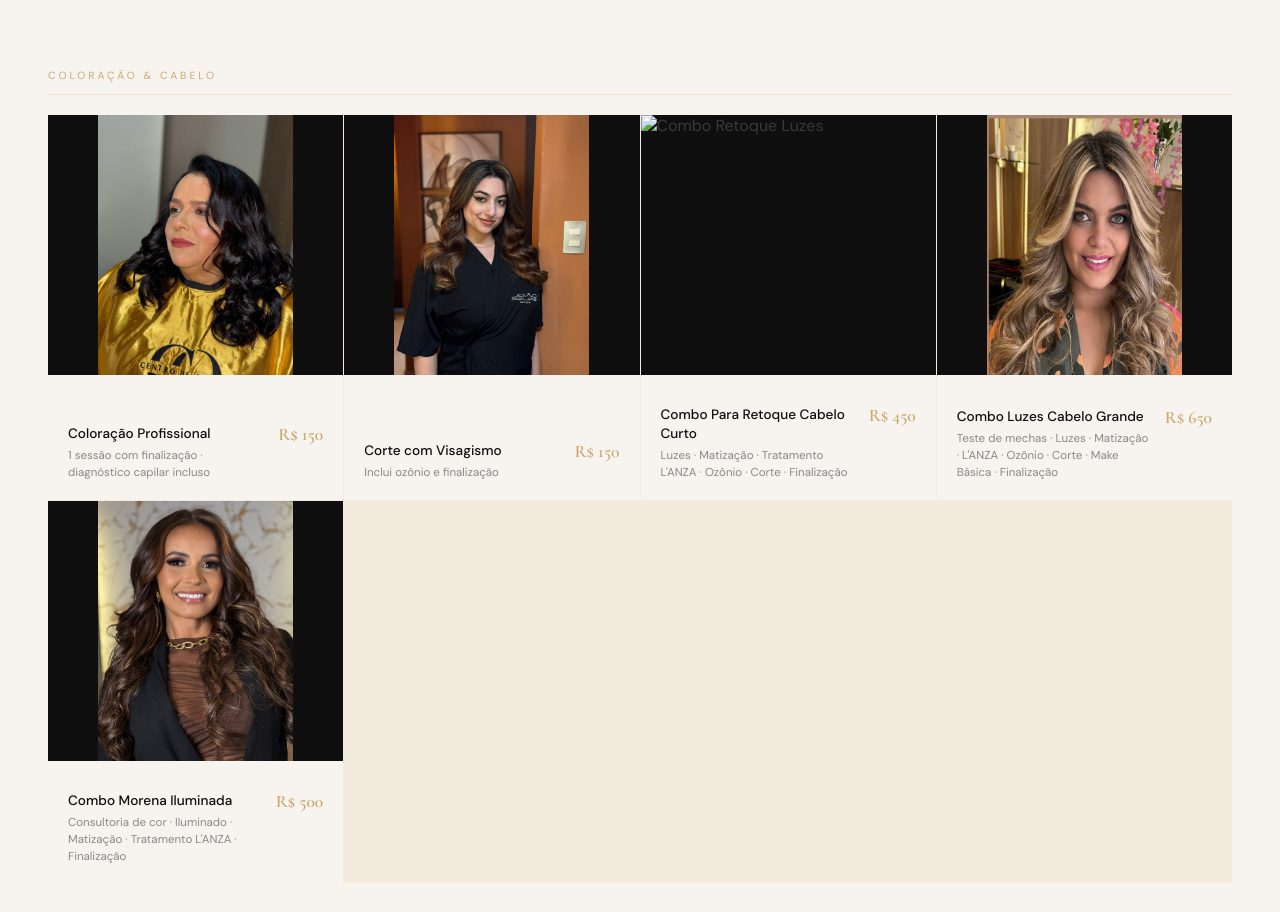
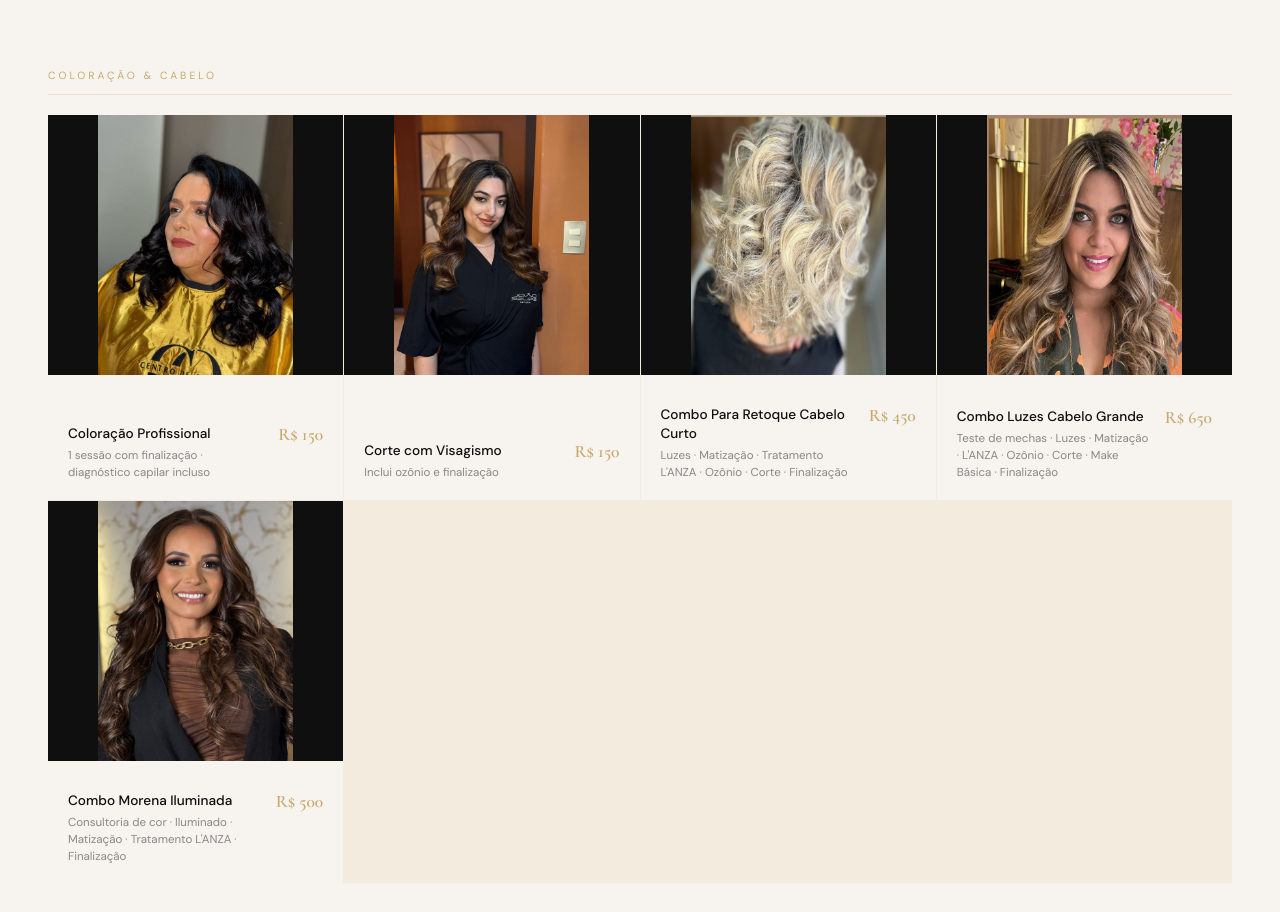
Before and after one commit to Johnny-Zani/co-centrodebeleza, a plain HTML site: page index.html in a window 1280 px wide. Shown: the part 3180-4092 px from the top of the page. Drawn offline with nearby package versions, Linux system fonts and the light colour scheme.

Commit message:
Update index.html

```diff
--- a/index.html
+++ b/index.html
@@ -641,7 +641,7 @@
         <div class="servico-body"><div><div class="servico-nome">Corte com Visagismo</div><div class="servico-detalhe">Inclui ozônio e finalização</div></div><div class="servico-preco">R$ 150</div></div>
       </div>
       <div class="servico-item servico-item--foto">
-        <img class="servico-img" src="images/combo-retoque-luzes.PNG" alt="Combo Retoque Luzes" loading="lazy">
+        <img class="servico-img" src="images/combo-retoque-luzes.jpg" alt="Combo Retoque Luzes" loading="lazy">
         <div class="servico-body"><div><div class="servico-nome">Combo Para Retoque Cabelo Curto </div><div class="servico-detalhe">Luzes · Matização · Tratamento L'ANZA · Ozônio · Corte · Finalização</div></div><div class="servico-preco">R$ 450</div></div>
       </div>
       <div class="servico-item servico-item--foto">
```
